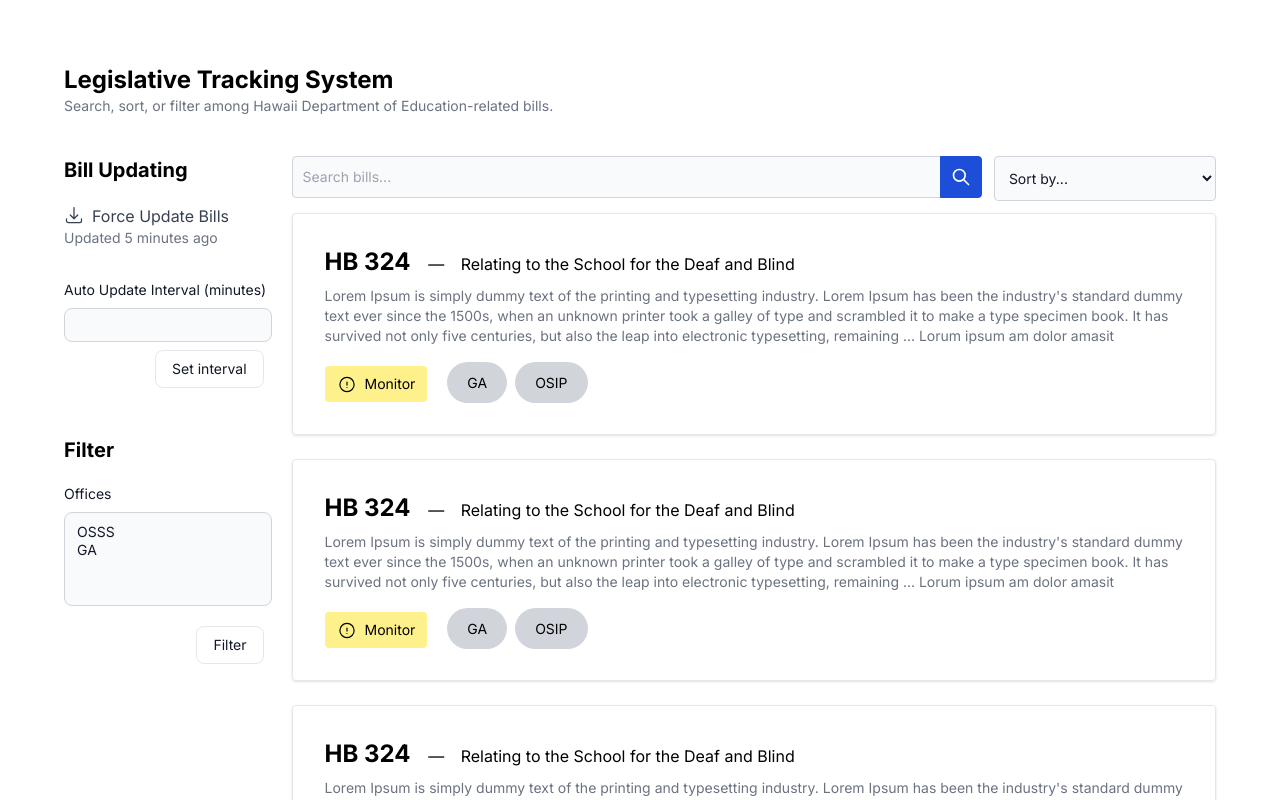
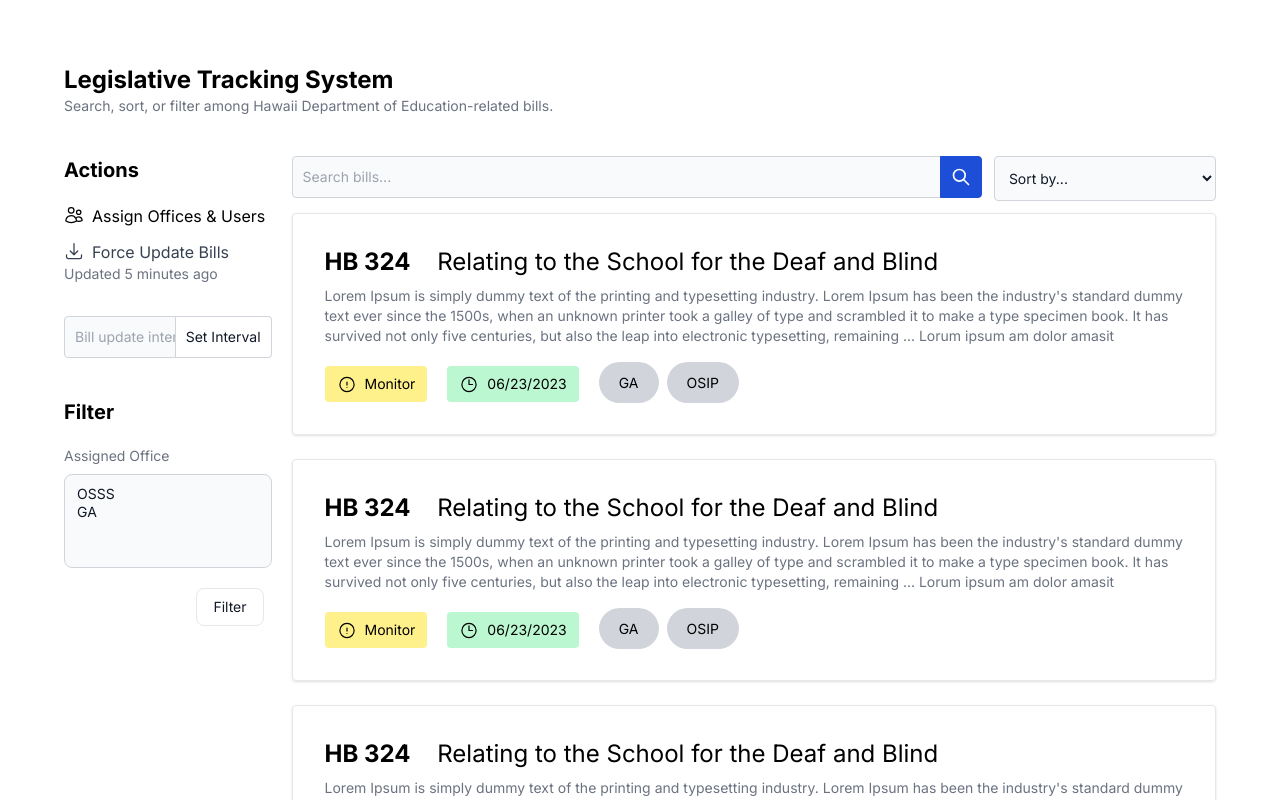
Before and after one commit to HACC2022/Monsoon-Rain, an Angular app in the folder ui/: page / in a window 1280 px wide. Shown: the top 800 px of the page. Built offline with nearby package versions, Linux system fonts and the light colour scheme.

Commit message:
Create more sidebar bill components

```diff
--- a/ui/src/app/app.module.ts
+++ b/ui/src/app/app.module.ts
@@ -17,6 +17,7 @@ import { BillCardComponent } from './bill-card/bill-card.component';
 import { BillSearchComponent } from './bill-search/bill-search.component';
 import { BillFilterComponent } from './bill-filter/bill-filter.component';
 import { BillActionsComponent } from './bill-actions/bill-actions.component';
+import { AssignActionComponent } from './assign-action/assign-action.component';
 
 @NgModule({
   declarations: [
@@ -35,6 +36,7 @@ import { BillActionsComponent } from './bill-actions/bill-actions.component';
     BillSearchComponent,
     BillFilterComponent,
     BillActionsComponent,
+    AssignActionComponent,
   ],
   imports: [BrowserModule, AppRoutingModule],
   providers: [],
--- /dev/null
+++ b/ui/src/app/assign-action/assign-action.component.html
@@ -0,0 +1,79 @@
+<div
+  [ngClass]="{
+    'bg-blue-600': enabled,
+    'rounded-lg': enabled,
+    'p-5': enabled
+  }"
+  class="transition-all duration-1000 mb-3"
+>
+  <div [ngClass]="{ 'pb-3': enabled }">
+    <div
+      (click)="swapEnable()"
+      [ngClass]="{
+        'text-white': enabled,
+        'hover:text-blue-500': !enabled
+      }"
+      class="flex cursor-pointer transition-all duration-100"
+      id="dropdownDefault"
+      data-dropdown-toggle="dropdown"
+    >
+      <svg
+        xmlns="http://www.w3.org/2000/svg"
+        fill="none"
+        viewBox="0 0 24 24"
+        stroke-width="1.5"
+        stroke="currentColor"
+        class="w-5 h-5 mt-px mr-2"
+      >
+        <path
+          stroke-linecap="round"
+          stroke-linejoin="round"
+          d="M15 19.128a9.38 9.38 0 002.625.372 9.337 9.337 0 004.121-.952 4.125 4.125 0 00-7.533-2.493M15 19.128v-.003c0-1.113-.285-2.16-.786-3.07M15 19.128v.106A12.318 12.318 0 018.624 21c-2.331 0-4.512-.645-6.374-1.766l-.001-.109a6.375 6.375 0 0111.964-3.07M12 6.375a3.375 3.375 0 11-6.75 0 3.375 3.375 0 016.75 0zm8.25 2.25a2.625 2.625 0 11-5.25 0 2.625 2.625 0 015.25 0z"
+        />
+      </svg>
+
+      Assign Offices & Users
+    </div>
+  </div>
+  <div *ngIf="enabled">
+    <p class="text-sm text-gray-100 pb-3">
+      Click on bills that you want the selected offices and/or users to be
+      assigned to.
+    </p>
+    <p class="text-sm pb-3 font-bold text-white">Selected 0 bills</p>
+    <label
+      for="countries_multiple"
+      class="block mb-2 text-sm font-medium text-gray-100"
+      >Users</label
+    >
+    <select
+      multiple
+      id="countries_multiple"
+      class="bg-gray-50 border border-gray-300 text-gray-900 text-sm rounded-lg focus:ring-blue-500 focus:border-blue-500 block w-full p-2.5 mb-3"
+    >
+      <option value="US">OSSS</option>
+      <option value="CA">GA</option>
+    </select>
+    <label
+      for="countries_multiple"
+      class="block mb-2 text-sm font-medium text-gray-100"
+      >Offices</label
+    >
+    <select
+      multiple
+      id="countries_multiple"
+      class="bg-gray-50 border border-gray-300 text-gray-900 text-sm rounded-lg focus:ring-blue-500 focus:border-blue-500 block w-full p-2.5"
+    >
+      <option value="US">OSSS</option>
+      <option value="CA">GA</option>
+    </select>
+    <div class="text-right mt-3">
+      <button
+        type="button"
+        class="py-2 px-4 mr-2 mb-2 text-sm font-medium text-gray-900 focus:outline-none bg-white rounded-lg border border-gray-200 hover:bg-gray-100 hover:text-blue-700 focus:z-10 focus:ring-4 focus:ring-gray-200"
+      >
+        Assign
+      </button>
+    </div>
+  </div>
+</div>
--- /dev/null
+++ b/ui/src/app/assign-action/assign-action.component.ts
@@ -0,0 +1,18 @@
+import { Component, OnInit } from '@angular/core';
+
+@Component({
+  selector: 'app-assign-action',
+  templateUrl: './assign-action.component.html',
+  styleUrls: ['./assign-action.component.scss'],
+})
+export class AssignActionComponent implements OnInit {
+  enabled = false;
+
+  constructor() {}
+
+  swapEnable() {
+    this.enabled = !this.enabled;
+  }
+
+  ngOnInit(): void {}
+}
--- a/ui/src/app/bill-actions/bill-actions.component.html
+++ b/ui/src/app/bill-actions/bill-actions.component.html
@@ -1,17 +1,27 @@
 <div class="pb-10">
   <div class="pb-5">
-    <div class="font-bold text-xl">
-      Bill Updating
-    </div>
+    <div class="font-bold text-xl">Actions</div>
   </div>
 
+  <app-assign-action></app-assign-action>
+
   <div class="pb-8">
-
-    <div class="flex text-gray-700 hover:text-blue-500 cursor-pointer transition-all duration-100">
-      <svg xmlns="http://www.w3.org/2000/svg" fill="none" viewBox="0 0 24 24" stroke-width="1.5" stroke="currentColor"
-        class="w-5 h-5 mt-px mr-2">
-        <path stroke-linecap="round" stroke-linejoin="round"
-          d="M3 16.5v2.25A2.25 2.25 0 005.25 21h13.5A2.25 2.25 0 0021 18.75V16.5M16.5 12L12 16.5m0 0L7.5 12m4.5 4.5V3" />
+    <div
+      class="flex text-gray-700 hover:text-blue-500 cursor-pointer transition-all duration-100"
+    >
+      <svg
+        xmlns="http://www.w3.org/2000/svg"
+        fill="none"
+        viewBox="0 0 24 24"
+        stroke-width="1.5"
+        stroke="currentColor"
+        class="w-5 h-5 mt-px mr-2"
+      >
+        <path
+          stroke-linecap="round"
+          stroke-linejoin="round"
+          d="M3 16.5v2.25A2.25 2.25 0 005.25 21h13.5A2.25 2.25 0 0021 18.75V16.5M16.5 12L12 16.5m0 0L7.5 12m4.5 4.5V3"
+        />
       </svg>
 
       Force Update Bills
@@ -19,15 +29,20 @@
     <p class="text-sm text-gray-500">Updated 5 minutes ago</p>
   </div>
 
-  <div>
-    <label for="small-input" class="block mb-2 text-sm font-medium text-gray-900 dark:text-gray-300">Auto Update
-      Interval (minutes)</label>
-    <input type="number" id="small-input"
-      class="block p-2 mb-2 w-full text-gray-900 bg-gray-50 rounded-lg border border-gray-300 sm:text-xs focus:ring-blue-500 focus:border-blue-500 dark:bg-gray-700 dark:border-gray-600 dark:placeholder-gray-400 dark:text-white dark:focus:ring-blue-500 dark:focus:border-blue-500">
-    <div class="text-right">
-      <button type="button"
-        class="py-2 px-4 mr-2 mb-2 text-sm font-medium text-gray-900 focus:outline-none bg-white rounded-lg border border-gray-200 hover:bg-gray-100 hover:text-blue-700 focus:z-10 focus:ring-4 focus:ring-gray-200 dark:focus:ring-gray-700 dark:bg-gray-800 dark:text-gray-400 dark:border-gray-600 dark:hover:text-white dark:hover:bg-gray-700">Set
-        interval</button>
+  <div class="flex col-span-3">
+    <div class="relative w-full">
+      <input
+        type="number"
+        class="block p-2.5 w-full z-20 text-sm text-gray-900 bg-gray-50 rounded border border-gray-300 focus:ring-blue-500 focus:border-blue-500"
+        placeholder="Bill update interval (minutes)"
+        required
+      />
+      <button
+        type="submit"
+        class="absolute top-0 right-0 p-2.5 text-sm font-medium text-gray-900 bg-white rounded-r border border-gray-300 hover:bg-gray-100 focus:ring-4 focus:outline-none focus:ring-blue-300"
+      >
+        Set Interval
+      </button>
     </div>
   </div>
 </div>
--- a/ui/src/app/bill-card/bill-card.component.html
+++ b/ui/src/app/bill-card/bill-card.component.html
@@ -1,32 +1,55 @@
 <div class="border border-gray-200 shadow p-8 rounded my-3">
   <div class="pb-5">
-    <span class="font-bold text-2xl pr-3">
-      HB 324
-    </span>
-    <span class="pr-3">
-      —
-    </span>
-    <span>
-      Relating to the School for the Deaf and Blind
-    </span>
+    <span class="font-bold text-2xl pr-5"> HB 324</span>
+    <span class="text-2xl"> Relating to the School for the Deaf and Blind</span>
     <p class="text-sm text-gray-500"></p>
     <div class="text-gray-500 text-sm pt-2">
-      Lorem Ipsum is simply dummy text of the printing and typesetting industry. Lorem Ipsum has been the industry's
-      standard dummy text ever since the 1500s, when an unknown printer took a galley of type and scrambled it to make a
-      type specimen book. It has survived not only five centuries, but also the leap into electronic typesetting,
-      remaining ...
-      Lorum ipsum am dolor amasit
+      Lorem Ipsum is simply dummy text of the printing and typesetting industry.
+      Lorem Ipsum has been the industry's standard dummy text ever since the
+      1500s, when an unknown printer took a galley of type and scrambled it to
+      make a type specimen book. It has survived not only five centuries, but
+      also the leap into electronic typesetting, remaining ... Lorum ipsum am
+      dolor amasit
     </div>
   </div>
   <div class="flex">
     <div class="pr-5">
       <span class="flex bg-yellow-200 px-3 py-2 rounded text-sm">
-        <svg xmlns="http://www.w3.org/2000/svg" fill="none" viewBox="0 0 24 24" stroke-width="1.5" stroke="currentColor"
-          class="w-5 h-5 mr-2 pt-px">
-          <path stroke-linecap="round" stroke-linejoin="round"
-            d="M12 9v3.75m9-.75a9 9 0 11-18 0 9 9 0 0118 0zm-9 3.75h.008v.008H12v-.008z" />
+        <svg
+          xmlns="http://www.w3.org/2000/svg"
+          fill="none"
+          viewBox="0 0 24 24"
+          stroke-width="1.5"
+          stroke="currentColor"
+          class="w-5 h-5 mr-2 pt-px"
+        >
+          <path
+            stroke-linecap="round"
+            stroke-linejoin="round"
+            d="M12 9v3.75m9-.75a9 9 0 11-18 0 9 9 0 0118 0zm-9 3.75h.008v.008H12v-.008z"
+          />
         </svg>
         Monitor
+      </span>
+    </div>
+    <div class="pr-5">
+      <span class="flex bg-green-200 px-3 py-2 rounded text-sm">
+        <svg
+          xmlns="http://www.w3.org/2000/svg"
+          fill="none"
+          viewBox="0 0 24 24"
+          stroke-width="1.5"
+          stroke="currentColor"
+          class="w-5 h-5 mr-2 pt-px"
+        >
+          <path
+            stroke-linecap="round"
+            stroke-linejoin="round"
+            d="M12 6v6h4.5m4.5 0a9 9 0 11-18 0 9 9 0 0118 0z"
+          />
+        </svg>
+
+        06/23/2023
       </span>
     </div>
     <div class="pt-1">
--- a/ui/src/app/bill-components/testimony-table/testimony-table.component.html
+++ b/ui/src/app/bill-components/testimony-table/testimony-table.component.html
@@ -1,18 +1,25 @@
 <div class="overflow-x-auto relative pb-16">
   <div class="rounded-t px-5 py-4 bg-gray-50 border-b">
-    <div class="flex justify-between content-center ">
-      <div class="text-lg font-bold">
-        Testimony for HB 1078
-      </div>
+    <div class="flex justify-between content-center">
+      <div class="text-lg font-bold">Testimony for HB 1078</div>
       <div
-        class="cursor-pointer underline decoration-2 underline-offset-4 hover:text-green-600 transition-colors duration-100">
-        <svg xmlns="http://www.w3.org/2000/svg" fill="none" viewBox="0 0 24 24" stroke-width="1.5" stroke="currentColor"
-          class="w-5 h-5 float-left pr-1">
-          <path stroke-linecap="round" stroke-linejoin="round" d="M12 4.5v15m7.5-7.5h-15" />
+        class="cursor-pointer underline decoration-2 underline-offset-4 hover:text-green-600 transition-colors duration-100"
+      >
+        <svg
+          xmlns="http://www.w3.org/2000/svg"
+          fill="none"
+          viewBox="0 0 24 24"
+          stroke-width="1.5"
+          stroke="currentColor"
+          class="w-5 h-5 float-left pr-1"
+        >
+          <path
+            stroke-linecap="round"
+            stroke-linejoin="round"
+            d="M12 4.5v15m7.5-7.5h-15"
+          />
         </svg>
-        <span class="text-sm">
-          Add Testimony
-        </span>
+        <span class="text-sm">Add Testimony</span>
       </div>
     </div>
     <div class="mt-5">
@@ -25,31 +32,24 @@
       <span class="-mr-2">
         <app-avatar [name]="'No Yata'"></app-avatar>
       </span>
-      <span class="ml-5">
-        + Add assignee
-      </span>
+      <span class="ml-5"> + Add assignee </span>
     </div>
   </div>
-  <table class="w-full text-sm text-left text-gray-500 dark:text-gray-400">
-    <thead class="text-xs text-gray-700 uppercase bg-gray-50 dark:bg-gray-700 dark:text-gray-400">
+  <table class="w-full text-sm text-left text-gray-500">
+    <thead class="text-xs text-gray-700 uppercase bg-gray-50">
       <tr>
-        <th scope="col" class="py-3 px-6">
-          Date
-        </th>
-        <th scope="col" class="py-3 px-6">
-          Status
-        </th>
-        <th scope="col" class="py-3 px-6">
-          Creator
-        </th>
-        <th scope="col" class="py-3 px-6">
-          Testimony
-        </th>
+        <th scope="col" class="py-3 px-6">Date</th>
+        <th scope="col" class="py-3 px-6">Status</th>
+        <th scope="col" class="py-3 px-6">Creator</th>
+        <th scope="col" class="py-3 px-6">Testimony</th>
       </tr>
     </thead>
     <tbody>
-      <tr *ngFor="let row of rows" class="bg-white border-b dark:bg-gray-800 dark:border-gray-700">
-        <th scope="row" class="py-4 px-6 font-medium text-gray-900 whitespace-nowrap dark:text-white">
+      <tr *ngFor="let row of rows" class="bg-white border-b">
+        <th
+          scope="row"
+          class="py-4 px-6 font-medium text-gray-900 whitespace-nowrap"
+        >
           {{ row.date }}
         </th>
         <td class="py-4 px-6">
--- a/ui/src/app/bill-filter/bill-filter.component.html
+++ b/ui/src/app/bill-filter/bill-filter.component.html
@@ -1,19 +1,27 @@
 <div class="grid gap-y-5">
-  <div class="font-bold text-xl">
-    Filter
-  </div>
+  <div class="font-bold text-xl">Filter</div>
   <div>
-    <label for="countries_multiple"
-      class="block mb-2 text-sm font-medium text-gray-900 dark:text-gray-400">Offices</label>
-    <select multiple id="countries_multiple"
-      class="bg-gray-50 border border-gray-300 text-gray-900 text-sm rounded-lg focus:ring-blue-500 focus:border-blue-500 block w-full p-2.5 dark:bg-gray-700 dark:border-gray-600 dark:placeholder-gray-400 dark:text-white dark:focus:ring-blue-500 dark:focus:border-blue-500">
+    <label
+      for="countries_multiple"
+      class="block mb-2 text-sm font-medium text-gray-500"
+      >Assigned Office</label
+    >
+    <select
+      multiple
+      id="countries_multiple"
+      class="bg-gray-50 border border-gray-300 text-gray-900 text-sm rounded-lg focus:ring-blue-500 focus:border-blue-500 block w-full p-2.5"
+    >
       <option value="US">OSSS</option>
       <option value="CA">GA</option>
     </select>
   </div>
 
   <div class="text-right">
-    <button type="button"
-      class="py-2 px-4 mr-2 mb-2 text-sm font-medium text-gray-900 focus:outline-none bg-white rounded-lg border border-gray-200 hover:bg-gray-100 hover:text-blue-700 focus:z-10 focus:ring-4 focus:ring-gray-200 dark:focus:ring-gray-700 dark:bg-gray-800 dark:text-gray-400 dark:border-gray-600 dark:hover:text-white dark:hover:bg-gray-700">Filter</button>
+    <button
+      type="button"
+      class="py-2 px-4 mr-2 mb-2 text-sm font-medium text-gray-900 focus:outline-none bg-white rounded-lg border border-gray-200 hover:bg-gray-100 hover:text-blue-700 focus:z-10 focus:ring-4 focus:ring-gray-200"
+    >
+      Filter
+    </button>
   </div>
 </div>
--- a/ui/src/app/bill-list-components/bills/bills.component.html
+++ b/ui/src/app/bill-list-components/bills/bills.component.html
@@ -1,7 +1,10 @@
 <div class="px-16 py-16">
   <div class="pb-10">
     <h1 class="text-2xl font-bold">Legislative Tracking System</h1>
-    <p class="text-sm text-gray-500">Search, sort, or filter among Hawaii Department of Education-related bills.</p>
+    <p class="text-sm text-gray-500">
+      Search, sort, or filter among Hawaii Department of Education-related
+      bills.
+    </p>
   </div>
 
   <div class="flex flex-col md:flex-row gap-5">
--- a/ui/src/app/bill-search/bill-search.component.html
+++ b/ui/src/app/bill-search/bill-search.component.html
@@ -2,7 +2,7 @@
   <div class="flex col-span-3">
     <div class="relative w-full">
       <input type="search" id="search-dropdown"
-        class="block p-2.5 w-full z-20 text-sm text-gray-900 bg-gray-50 rounded border border-gray-300 focus:ring-blue-500 focus:border-blue-500 dark:bg-gray-700 dark:border-gray-600 dark:placeholder-gray-400 dark:text-white dark:focus:border-blue-500"
+        class="block p-2.5 w-full z-20 text-sm text-gray-900 bg-gray-50 rounded border border-gray-300 focus:ring-blue-500 focus:border-blue-500"
         placeholder="Search bills..." required>
       <button type="submit"
         class="absolute top-0 right-0 p-2.5 text-sm font-medium text-white bg-blue-700 rounded-r border border-blue-700 hover:bg-blue-800 focus:ring-4 focus:outline-none focus:ring-blue-300 dark:bg-blue-600 dark:hover:bg-blue-700 dark:focus:ring-blue-800"><svg
@@ -15,7 +15,7 @@
   </div>
   <div class="col-span-1">
     <select id="countries"
-      class="py-3 bg-gray-50 border border-gray-300 text-gray-900 text-sm rounded focus:ring-blue-500 focus:border-blue-500 block w-full p-2.5 dark:bg-gray-700 dark:border-gray-600 dark:placeholder-gray-400 dark:text-white dark:focus:ring-blue-500 dark:focus:border-blue-500">
+      class="py-3 bg-gray-50 border border-gray-300 text-gray-900 text-sm rounded focus:ring-blue-500 focus:border-blue-500 block w-full p-2.5">
       <option selected>Sort by...</option>
       <option value="US">Bill Number</option>
       <option value="CA">Title</option>
```
Also changed, not shown: ui/src/app/bill-components/approval-timeline/approval-timeline.component.html (+87 -51 lines), ui/src/app/assign-action/assign-action.component.scss (added), 1 other file (tests, documents, lock files or other folders).
